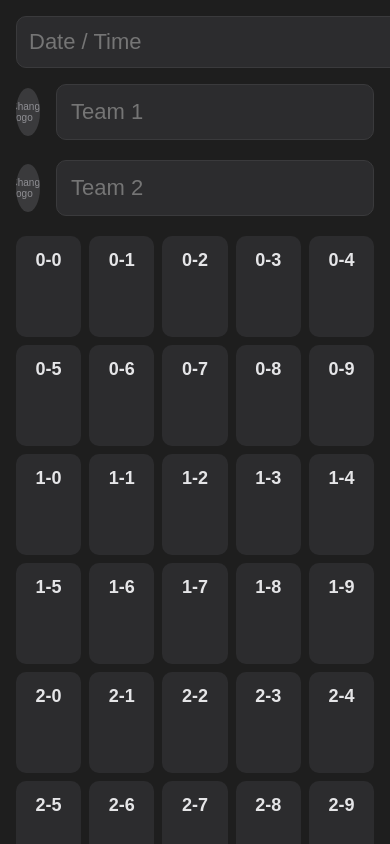
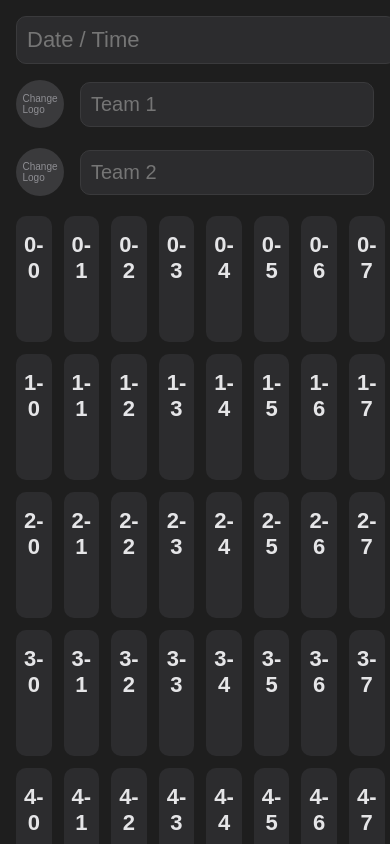
Before and after one commit to jarrzxc/BASKETBALL-BET, a plain HTML site: page index.html in a window 390 px wide. Drawn offline with nearby package versions, Linux system fonts and the light colour scheme.

Commit message:
Update index.html

```diff
--- a/index.html
+++ b/index.html
@@ -11,8 +11,8 @@
       --text: #e5e5e7;
       --accent: #0a84ff;
       --paid: #30d158;
+      --selected: #d1d1d6;
       --unpaid: #2c2c2e;
-      --selected: #d1d1d6;
       --border: #3a3a3c;
     }
 
@@ -40,17 +40,6 @@
       width: 100%;
       max-width: 1000px;
       box-sizing: border-box;
-    }
-
-    input[type="text"].datetime {
-      margin: 16px;
-      width: calc(100% - 32px);
-      font-size: 22px;
-      padding: 12px;
-      background: var(--unpaid);
-      color: var(--text);
-      border: 1px solid var(--border);
-      border-radius: 10px;
     }
 
     .team-row {
@@ -93,7 +82,7 @@
       pointer-events: none;
     }
 
-    .team-row input[type="text"] {
+    input[type="text"] {
       flex: 1;
       padding: 14px;
       font-size: 22px;
@@ -101,21 +90,22 @@
       color: var(--text);
       border: 1px solid var(--border);
       border-radius: 10px;
+      font-family: Arial, sans-serif;
     }
 
     .grid {
       display: grid;
       grid-template-columns: repeat(10, 1fr);
-      gap: 8px;
+      gap: 12px;
       padding: 0 16px 20px;
     }
 
     .cell {
       background: var(--unpaid);
       border-radius: 10px;
-      padding: 16px 8px;
+      padding: 20px 12px;
       text-align: center;
-      font-size: 24px;
+      font-size: 28px;
       position: relative;
       transition: background 0.3s;
       display: flex;
@@ -124,14 +114,13 @@
       justify-content: center;
       color: var(--text);
       font-family: Arial, sans-serif;
-      min-height: 80px;
     }
 
     .cell-label {
       width: 100%;
       cursor: pointer;
       font-weight: bold;
-      font-size: 22px;
+      font-size: 26px;
       color: var(--text);
     }
 
@@ -141,14 +130,14 @@
       border: none;
       background: transparent;
       text-align: center;
-      font-size: 20px;
-      margin-top: 8px;
+      font-size: 24px;
+      margin-top: 10px;
       font-family: Arial, sans-serif;
       color: var(--text);
       resize: none;
       overflow: hidden;
       height: auto;
-      min-height: 24px;
+      min-height: 28px;
     }
 
     .cell.paid {
@@ -184,22 +173,20 @@
 
     @media (max-width: 768px) {
       .grid {
-        grid-template-columns: repeat(5, 1fr);
+        grid-template-columns: repeat(10, 1fr);
       }
 
       .cell {
-        font-size: 20px;
-        padding: 14px 6px;
-        min-height: 70px;
+        font-size: 24px;
+        padding: 16px 8px;
       }
 
       .cell-label {
-        font-size: 18px;
+        font-size: 22px;
       }
 
-      input[type="text"],
-      textarea {
-        font-size: 18px;
+      input[type="text"] {
+        font-size: 20px;
         padding: 10px;
       }
     }
@@ -207,7 +194,7 @@
 </head>
 <body>
   <div class="card" id="captureArea">
-    <input type="text" class="datetime" placeholder="Date / Time" />
+    <input type="text" placeholder="Date / Time" style="margin: 16px; width: calc(100% - 32px); font-size: 22px;" />
 
     <div class="team-row">
       <div class="team-logo" onclick="document.getElementById('file1').click()">
@@ -227,7 +214,6 @@
 
     <div class="grid" id="betGrid"></div>
   </div>
-
   <button class="save-button" onclick="downloadCard()">Download Image</button>
 
   <script src="https://cdnjs.cloudflare.com/ajax/libs/html2canvas/1.4.1/html2canvas.min.js"></script>
@@ -246,7 +232,6 @@
       for (let j = 0; j <= 9; j++) {
         const cell = document.createElement('div');
         cell.className = 'cell';
-
         const label = document.createElement('div');
         label.className = 'cell-label';
         label.textContent = `${i}-${j}`;
@@ -263,7 +248,6 @@
           input.style.height = input.scrollHeight + 'px';
           if (input.value.trim() !== '') {
             cell.classList.add('selected');
-            cell.classList.remove('paid');
           } else {
             cell.classList.remove('selected');
           }
```
